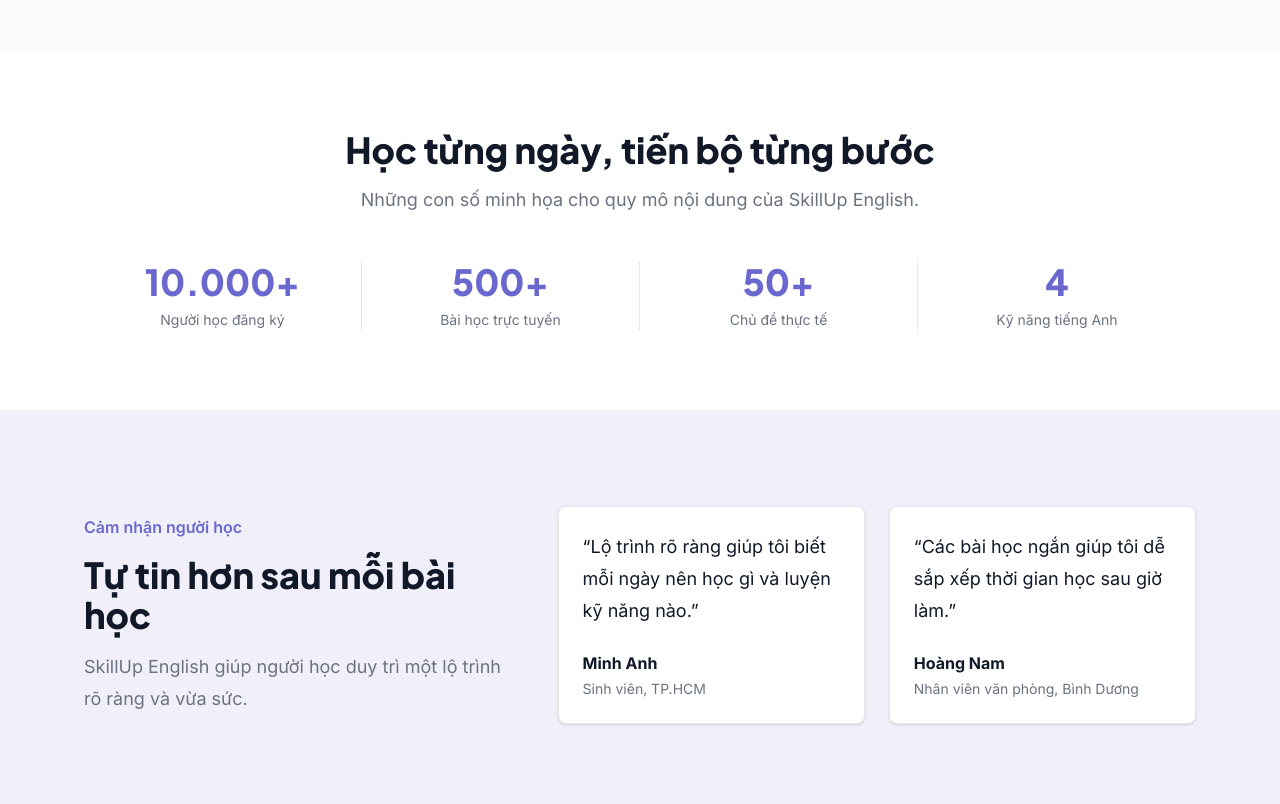
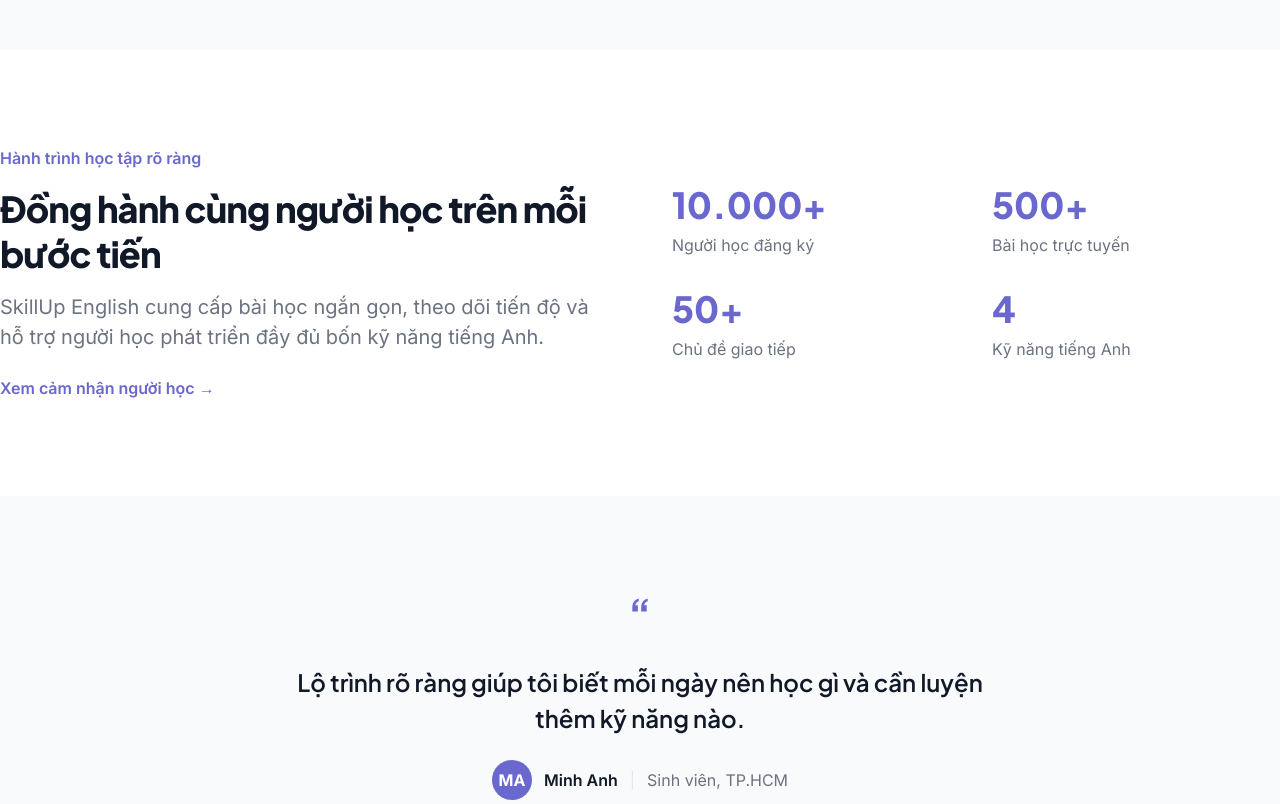
Before and after one commit to lanhuong67/tkw_2354050048_huong, a website: page index.html in a window 1280 px wide. Shown: the part 1840-2644 px from the top of the page. Drawn offline with Linux system fonts and the light colour scheme.

Commit message:
hoan thien cam nhan va khoi so lieu

```diff
--- a/index.html
+++ b/index.html
@@ -43,13 +43,15 @@
 
     <main id="main">
         <!-- 2. Hero -->
-        <section class="mx-auto grid w-full max-w-7xl items-center gap-12 px-5 py-16 lg:grid-cols-[1fr_28rem] lg:gap-24 xl:px-0"
+        <section
+            class="mx-auto grid w-full max-w-7xl items-center gap-12 px-5 py-16 lg:grid-cols-[1fr_28rem] lg:gap-24 xl:px-0"
             aria-labelledby="hero-title">
             <div class="flex flex-col items-start gap-10">
                 <div class="flex flex-col gap-6">
                     <h1 id="hero-title" class="font-body text-4xl font-black leading-none sm:text-5xl lg:text-6xl">Học
                         tiếng Anh dễ dàng, tự tin giao tiếp mỗi ngày</h1>
-                    <p class="max-w-2xl text-lg leading-7 text-muted lg:text-xl lg:leading-[1.5]">SkillUp English giúp bạn
+                    <p class="max-w-2xl text-lg leading-7 text-muted lg:text-xl lg:leading-[1.5]">SkillUp English giúp
+                        bạn
                         phát triển kỹ năng nghe, nói, đọc và viết qua lộ trình phù hợp với trình độ.</p>
                 </div>
                 <div class="flex flex-wrap gap-4">
@@ -57,8 +59,10 @@
                     <a href="#features" class="btn btn-secondary">Khám phá lộ trình</a>
                 </div>
             </div>
-            <div class="flex h-[416px] w-full items-center justify-end lg:w-[448px]" aria-label="Minh họa học tiếng Anh trực tuyến">
-                <img class="h-[416px] w-full max-w-[532px] object-contain lg:w-[532px] lg:max-w-none" src="./assets/img/skillup-hero.png"
+            <div class="flex h-[416px] w-full items-center justify-end lg:w-[448px]"
+                aria-label="Minh họa học tiếng Anh trực tuyến">
+                <img class="h-[416px] w-full max-w-[532px] object-contain lg:w-[532px] lg:max-w-none"
+                    src="./assets/img/skillup-hero.png"
                     alt="Lớp học tiếng Anh trực tuyến với giáo viên, sách, tai nghe và micro" width="532" height="416">
             </div>
         </section>
@@ -71,12 +75,18 @@
 
             <ul class="flex flex-wrap items-center justify-center gap-x-12 gap-y-6 lg:justify-between lg:gap-x-0"
                 aria-label="Các cộng đồng học tập">
-                <li class="partner-logo w-32"><span class="partner-mark" aria-hidden="true">E</span><span>EduNext</span></li>
-                <li class="partner-logo w-[150px]"><span class="partner-mark" aria-hidden="true">L</span><span>LearnHub</span></li>
-                <li class="partner-logo w-32"><span class="partner-mark" aria-hidden="true">S</span><span>StudyGo</span></li>
-                <li class="partner-logo w-[136px]"><span class="partner-mark" aria-hidden="true">B</span><span>BrightPath</span></li>
-                <li class="partner-logo w-[110px]"><span class="partner-mark" aria-hidden="true">L</span><span>LinguaLab</span></li>
-                <li class="partner-logo w-[132px]"><span class="partner-mark" aria-hidden="true">O</span><span>OpenClass</span></li>
+                <li class="partner-logo w-32"><span class="partner-mark" aria-hidden="true">E</span><span>EduNext</span>
+                </li>
+                <li class="partner-logo w-[150px]"><span class="partner-mark"
+                        aria-hidden="true">L</span><span>LearnHub</span></li>
+                <li class="partner-logo w-32"><span class="partner-mark" aria-hidden="true">S</span><span>StudyGo</span>
+                </li>
+                <li class="partner-logo w-[136px]"><span class="partner-mark"
+                        aria-hidden="true">B</span><span>BrightPath</span></li>
+                <li class="partner-logo w-[110px]"><span class="partner-mark"
+                        aria-hidden="true">L</span><span>LinguaLab</span></li>
+                <li class="partner-logo w-[132px]"><span class="partner-mark"
+                        aria-hidden="true">O</span><span>OpenClass</span></li>
             </ul>
         </section>
 
@@ -86,35 +96,50 @@
                 <div class="grid items-center gap-16 lg:grid-cols-2">
                     <div class="flex flex-col items-start gap-8">
                         <div class="flex flex-col gap-4">
-                            <h2 id="features-title" class="font-display text-3xl font-extrabold leading-tight tracking-tight sm:text-4xl">
+                            <h2 id="features-title"
+                                class="font-display text-3xl font-extrabold leading-tight tracking-tight sm:text-4xl">
                                 Học với những công cụ bạn cần
                             </h2>
                             <p class="text-xl leading-[1.5] text-muted">
-                                SkillUp English kết hợp lộ trình cá nhân hóa, luyện phát âm và theo dõi tiến độ trong một trải nghiệm học tập rõ ràng.
+                                SkillUp English kết hợp lộ trình cá nhân hóa, luyện phát âm và theo dõi tiến độ trong
+                                một trải nghiệm học tập rõ ràng.
                             </p>
                         </div>
                         <div class="h-px w-full bg-line" aria-hidden="true"></div>
                         <div class="flex flex-col gap-6">
                             <ul class="flex flex-col gap-4 font-medium">
-                                <li class="check-item"><span aria-hidden="true">✓</span>Lộ trình phù hợp với trình độ</li>
-                                <li class="check-item"><span aria-hidden="true">✓</span>Luyện nghe và phát âm mỗi ngày</li>
+                                <li class="check-item"><span aria-hidden="true">✓</span>Lộ trình phù hợp với trình độ
+                                </li>
+                                <li class="check-item"><span aria-hidden="true">✓</span>Luyện nghe và phát âm mỗi ngày
+                                </li>
                                 <li class="check-item"><span aria-hidden="true">✓</span>Theo dõi kết quả học tập</li>
                             </ul>
-                            <p class="text-xl leading-[1.5] text-muted">Mỗi bài học ngắn gọn, có mục tiêu rõ ràng và dễ duy trì trong lịch học hằng ngày.</p>
+                            <p class="text-xl leading-[1.5] text-muted">Mỗi bài học ngắn gọn, có mục tiêu rõ ràng và dễ
+                                duy trì trong lịch học hằng ngày.</p>
                         </div>
                     </div>
                     <div class="feature-visual" aria-label="Minh họa bảng theo dõi tiến độ học tập">
                         <div class="grid grid-cols-2 gap-4">
                             <div class="mock-card col-span-2">
-                                <div class="flex items-center justify-between"><span class="font-semibold">Tiến độ tuần</span><span class="text-sm text-brand-600">82%</span></div>
-                                <div class="h-3 overflow-hidden rounded-pill bg-brand-50"><div class="h-full w-4/5 rounded-pill bg-brand-600"></div></div>
+                                <div class="flex items-center justify-between"><span class="font-semibold">Tiến độ
+                                        tuần</span><span class="text-sm text-brand-600">82%</span></div>
+                                <div class="h-3 overflow-hidden rounded-pill bg-brand-50">
+                                    <div class="h-full w-4/5 rounded-pill bg-brand-600"></div>
+                                </div>
                             </div>
-                            <div class="mock-card"><span class="text-sm text-muted">Chuỗi ngày học</span><strong class="text-3xl text-brand-600">12</strong><span class="text-sm text-muted">ngày liên tiếp</span></div>
-                            <div class="mock-card"><span class="text-sm text-muted">Bài đã hoàn thành</span><strong class="text-3xl text-accent-500">36</strong><span class="text-sm text-muted">trong tháng này</span></div>
+                            <div class="mock-card"><span class="text-sm text-muted">Chuỗi ngày học</span><strong
+                                    class="text-3xl text-brand-600">12</strong><span class="text-sm text-muted">ngày
+                                    liên tiếp</span></div>
+                            <div class="mock-card"><span class="text-sm text-muted">Bài đã hoàn thành</span><strong
+                                    class="text-3xl text-accent-500">36</strong><span class="text-sm text-muted">trong
+                                    tháng này</span></div>
                             <div class="mock-card col-span-2">
                                 <span class="text-sm font-semibold">Kỹ năng</span>
                                 <div class="grid grid-cols-4 items-end gap-3">
-                                    <span class="h-16 rounded-t bg-accent-500"></span><span class="h-24 rounded-t bg-brand-600"></span><span class="h-20 rounded-t bg-success-500"></span><span class="h-12 rounded-t bg-warning-500"></span>
+                                    <span class="h-16 rounded-t bg-accent-500"></span><span
+                                        class="h-24 rounded-t bg-brand-600"></span><span
+                                        class="h-20 rounded-t bg-success-500"></span><span
+                                        class="h-12 rounded-t bg-warning-500"></span>
                                 </div>
                             </div>
                         </div>
@@ -127,11 +152,14 @@
                             <div class="mock-card">
                                 <span class="text-sm text-muted">Bài học hôm nay</span>
                                 <strong class="text-xl">English for Communication</strong>
-                                <div class="flex items-center justify-between rounded-lg bg-accent-50 p-4"><span>Listening</span><span class="text-accent-500">Hoàn thành</span></div>
+                                <div class="flex items-center justify-between rounded-lg bg-accent-50 p-4">
+                                    <span>Listening</span><span class="text-accent-500">Hoàn thành</span></div>
                             </div>
                             <div class="grid grid-cols-2 gap-4">
-                                <div class="mock-card"><strong class="text-2xl text-success-500">A2</strong><span class="text-sm text-muted">Trình độ hiện tại</span></div>
-                                <div class="mock-card"><strong class="text-2xl text-action-500">4/5</strong><span class="text-sm text-muted">Mục tiêu tuần</span></div>
+                                <div class="mock-card"><strong class="text-2xl text-success-500">A2</strong><span
+                                        class="text-sm text-muted">Trình độ hiện tại</span></div>
+                                <div class="mock-card"><strong class="text-2xl text-action-500">4/5</strong><span
+                                        class="text-sm text-muted">Mục tiêu tuần</span></div>
                             </div>
                         </div>
                     </div>
@@ -141,7 +169,8 @@
                                 Phát triển đủ bốn kỹ năng
                             </h2>
                             <p class="text-xl leading-[1.5] text-muted">
-                                Nội dung được tổ chức theo những tình huống giao tiếp thực tế để bạn sử dụng tiếng Anh tự nhiên hơn.
+                                Nội dung được tổ chức theo những tình huống giao tiếp thực tế để bạn sử dụng tiếng Anh
+                                tự nhiên hơn.
                             </p>
                         </div>
                         <div class="h-px w-full bg-line" aria-hidden="true"></div>
@@ -158,57 +187,63 @@
         </section>
 
         <!-- 5. Số liệu -->
-        <section id="stats" class="py-20" aria-labelledby="stats-title">
-            <div class="mx-auto flex w-full max-w-6xl flex-col gap-12 px-5">
-                <div class="section-heading">
-                    <h2 id="stats-title" class="title-section">Học từng ngày, tiến bộ từng bước</h2>
-                    <p class="text-lg text-muted">Những con số minh họa cho quy mô nội dung của SkillUp English.</p>
+        <section id="stats" class="bg-surface py-24" aria-labelledby="stats-title">
+            <div class="mx-auto grid w-full max-w-7xl items-center gap-16 px-5 lg:grid-cols-2 xl:px-0">
+                <div class="flex flex-col items-start gap-6">
+                    <div class="flex flex-col gap-4">
+                        <p class="font-semibold text-brand-600">Hành trình học tập rõ ràng</p>
+                        <h2 id="stats-title"
+                            class="font-display text-3xl font-extrabold leading-tight tracking-tight sm:text-4xl">
+                            Đồng hành cùng người học trên mỗi bước tiến
+                        </h2>
+                        <p class="text-xl leading-[1.5] text-muted">
+                            SkillUp English cung cấp bài học ngắn gọn, theo dõi tiến độ và hỗ trợ người học phát triển
+                            đầy đủ bốn kỹ năng tiếng Anh.
+                        </p>
+                    </div>
+                    <a href="#testimonials" class="font-semibold text-brand-600 hover:text-brand-700">
+                        Xem cảm nhận người học →
+                    </a>
                 </div>
-                <dl class="grid gap-y-8 sm:grid-cols-2 lg:grid-cols-4 lg:divide-x lg:divide-line">
-                    <div class="stat">
-                        <dt class="order-2 pt-2 text-sm text-muted">Người học đăng ký</dt>
-                        <dd>10.000+</dd>
+
+                <dl class="grid gap-8 sm:grid-cols-2">
+                    <div class="flex flex-col gap-2">
+                        <dt class="order-2 text-base text-muted">Người học đăng ký</dt>
+                        <dd class="order-1 font-display text-4xl font-extrabold text-brand-600">10.000+</dd>
                     </div>
-                    <div class="stat">
-                        <dt class="order-2 pt-2 text-sm text-muted">Bài học trực tuyến</dt>
-                        <dd>500+</dd>
+                    <div class="flex flex-col gap-2">
+                        <dt class="order-2 text-base text-muted">Bài học trực tuyến</dt>
+                        <dd class="order-1 font-display text-4xl font-extrabold text-brand-600">500+</dd>
                     </div>
-                    <div class="stat">
-                        <dt class="order-2 pt-2 text-sm text-muted">Chủ đề thực tế</dt>
-                        <dd>50+</dd>
+                    <div class="flex flex-col gap-2">
+                        <dt class="order-2 text-base text-muted">Chủ đề giao tiếp</dt>
+                        <dd class="order-1 font-display text-4xl font-extrabold text-brand-600">50+</dd>
                     </div>
-                    <div class="stat">
-                        <dt class="order-2 pt-2 text-sm text-muted">Kỹ năng tiếng Anh</dt>
-                        <dd>4</dd>
+                    <div class="flex flex-col gap-2">
+                        <dt class="order-2 text-base text-muted">Kỹ năng tiếng Anh</dt>
+                        <dd class="order-1 font-display text-4xl font-extrabold text-brand-600">4</dd>
                     </div>
                 </dl>
             </div>
         </section>
 
         <!-- 6. Cảm nhận -->
-        <section id="testimonials" class="bg-brand-50 py-24" aria-labelledby="testimonials-title">
-            <div class="mx-auto grid w-full max-w-6xl items-center gap-12 px-5 lg:grid-cols-[0.8fr_1.2fr]">
-                <div class="flex feature-card">
-                    <p class="font-semibold text-brand-600">Cảm nhận người học</p>
-                    <h2 id="testimonials-title" class="title-section">Tự tin hơn sau mỗi bài học</h2>
-                    <p class="text-lg leading-8 text-muted">SkillUp English giúp người học duy trì một lộ trình rõ ràng
-                        và vừa sức.</p>
-                </div>
-                <div class="grid gap-6 sm:grid-cols-2">
-                    <figure class="card flex flex-col gap-6">
-                        <blockquote class="text-lg leading-8">“Lộ trình rõ ràng giúp tôi biết mỗi ngày nên học gì và
-                            luyện kỹ năng nào.”</blockquote>
-                        <figcaption class="flex flex-col gap-1"><span class="font-bold">Minh Anh</span><cite
-                                class="not-italic text-sm text-muted">Sinh viên, TP.HCM</cite></figcaption>
-                    </figure>
-                    <figure class="card flex flex-col gap-6">
-                        <blockquote class="text-lg leading-8">“Các bài học ngắn giúp tôi dễ sắp xếp thời gian học sau
-                            giờ làm.”</blockquote>
-                        <figcaption class="flex flex-col gap-1"><span class="font-bold">Hoàng Nam</span><cite
-                                class="not-italic text-sm text-muted">Nhân viên văn phòng, Bình Dương</cite>
-                        </figcaption>
-                    </figure>
-                </div>
+        <section id="testimonials" class="bg-surface-soft py-24" aria-labelledby="testimonials-title">
+            <div class="mx-auto w-full max-w-3xl px-5 text-center">
+                <h2 id="testimonials-title" class="sr-only">Cảm nhận của người học</h2>
+                <figure class="flex flex-col items-center gap-6">
+                    <span class="font-display text-5xl leading-none text-brand-600" aria-hidden="true">“</span>
+                    <blockquote class="font-display text-2xl font-semibold leading-9 text-ink">
+                        Lộ trình rõ ràng giúp tôi biết mỗi ngày nên học gì và cần luyện thêm kỹ năng nào.
+                    </blockquote>
+                    <figcaption class="flex flex-wrap items-center justify-center gap-3">
+                        <span class="grid h-10 w-10 place-items-center rounded-pill bg-brand-600 font-bold text-white"
+                            aria-hidden="true">MA</span>
+                        <span class="font-semibold">Minh Anh</span>
+                        <span class="text-line" aria-hidden="true">|</span>
+                        <cite class="not-italic text-muted">Sinh viên, TP.HCM</cite>
+                    </figcaption>
+                </figure>
             </div>
         </section>
 
```
Also changed, not shown: dist/output.css.
